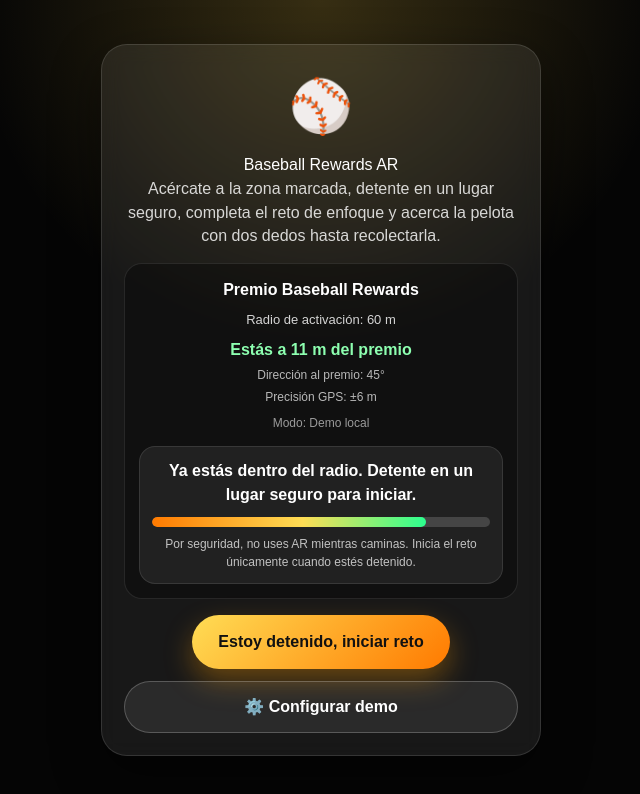
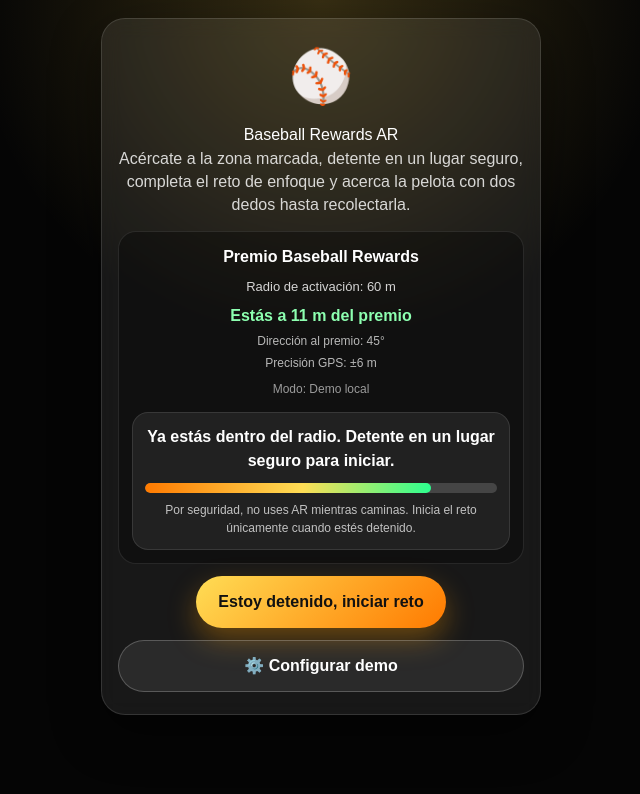
Before and after one commit to click-go-system/Baseball-Rewards-Platform, a Next.js app: page /compatible-ar in a window 1280 px wide. Shown: the top 794 px of the page, without its empty margins (319-959 px from the left). Built offline with nearby package versions, Linux system fonts and the light colour scheme.

Commit message:
fix android config button and remove sensor warning

```diff
--- a/components/CompatibleARDemo.tsx
+++ b/components/CompatibleARDemo.tsx
@@ -448,9 +448,6 @@ export default function CompatibleARDemo() {
   const foundTimeoutRef = useRef<ReturnType<typeof setTimeout> | null>(null);
   const sensorFallbackTimeoutRef = useRef<ReturnType<typeof setTimeout> | null>(
     null,
-  );
-  const temporaryMessageTimeoutRef = useRef<ReturnType<typeof setTimeout> | null>(
-    null
   );
   const locationWatchIdRef = useRef<number | null>(null);
   const previewLocationWatchIdRef = useRef<number | null>(null);
@@ -745,23 +742,6 @@ export default function CompatibleARDemo() {
       sensorFallbackTimeoutRef.current = null;
     }
 
-    if (temporaryMessageTimeoutRef.current) {
-      clearTimeout(temporaryMessageTimeoutRef.current);
-      temporaryMessageTimeoutRef.current = null;
-    }
-  }
-
-  function showTemporaryMessage(message: string, duration = 3000) {
-    setError(message);
-
-    if (temporaryMessageTimeoutRef.current) {
-      clearTimeout(temporaryMessageTimeoutRef.current);
-    }
-
-    temporaryMessageTimeoutRef.current = setTimeout(() => {
-      setError("");
-      temporaryMessageTimeoutRef.current = null;
-    }, duration);
   }
 
   async function requestOrientationPermission() {
@@ -780,9 +760,6 @@ export default function CompatibleARDemo() {
           await DeviceOrientationEventTyped.requestPermission();
 
         if (permission !== "granted") {
-          showTemporaryMessage(
-            "No se concedió permiso para usar el movimiento del celular. Se activará modo compatible.",
-          );
           setControlMode("manual");
           return false;
         }
@@ -791,9 +768,6 @@ export default function CompatibleARDemo() {
       return true;
     } catch (err) {
       console.error(err);
-      showTemporaryMessage(
-        "No se pudo solicitar permiso de movimiento. Se activará modo compatible.",
-      );
       setControlMode("manual");
       return false;
     }
@@ -884,9 +858,7 @@ export default function CompatibleARDemo() {
 
           if (!hasUsefulSensor) {
             setControlMode("manual");
-            showTemporaryMessage(
-              "Tu navegador no entregó sensores de movimiento. Activamos modo compatible.",
-            );
+            // No mostramos advertencia de sensores porque el reto funciona con touch.
           }
 
           return current;
@@ -1105,27 +1077,6 @@ export default function CompatibleARDemo() {
     startPreviewLocationWatch(latestConfig);
   }
 
-  function moveManual(horizontalDelta: number, verticalDelta: number) {
-    setManualPosition((current) => {
-      const nextVertical = Math.max(
-        0,
-        Math.min(140, current.vertical + verticalDelta),
-      );
-
-      return {
-        horizontal: normalizeAngle(current.horizontal + horizontalDelta),
-        vertical: nextVertical,
-      };
-    });
-  }
-
-  function moveFocusManual(xDelta: number, yDelta: number) {
-    setManualFocusPosition((current) => ({
-      x: clamp(current.x + xDelta, 8, 92),
-      y: clamp(current.y + yDelta, 22, 86),
-    }));
-  }
-
   function updateFocusPositionFromPointer(clientX: number, clientY: number) {
     const layer = focusLayerRef.current;
 
@@ -1348,23 +1299,27 @@ export default function CompatibleARDemo() {
     <main
       style={{
         width: "100vw",
-        height: "100vh",
-        overflow: "hidden",
+        minHeight: "100dvh",
+        height: started ? "100dvh" : "auto",
+        overflow: started ? "hidden" : "auto",
         background: "#000",
+        WebkitOverflowScrolling: "touch",
       }}
     >
       {!started && (
         <section
           style={{
-            minHeight: "100vh",
+            minHeight: "100dvh",
             color: "white",
             display: "flex",
-            justifyContent: "center",
+            justifyContent: "flex-start",
             alignItems: "center",
             flexDirection: "column",
             textAlign: "center",
-            padding: 24,
-            gap: 16,
+            padding:
+              "calc(env(safe-area-inset-top, 0px) + 18px) 14px calc(env(safe-area-inset-bottom, 0px) + 44px)",
+            gap: 14,
+            boxSizing: "border-box",
             background:
               "radial-gradient(circle at top, rgba(255,210,74,0.20), transparent 34%), #050505",
           }}
@@ -1713,56 +1668,6 @@ export default function CompatibleARDemo() {
 
           {error && !showBall && <div style={errorBoxStyle}>{error}</div>}
 
-          {controlMode === "manual" && cameraReady && !showBall && (
-            <div style={manualControlsWrapperStyle}>
-              <button
-                onClick={() =>
-                  challengeState === "focusChallenge"
-                    ? moveFocusManual(-7, 0)
-                    : moveManual(-8, 0)
-                }
-                style={manualButtonStyle}
-              >
-                ← H
-              </button>
-
-              <div style={{ display: "grid", gap: 8 }}>
-                <button
-                  onClick={() =>
-                    challengeState === "focusChallenge"
-                      ? moveFocusManual(0, -7)
-                      : moveManual(0, -5)
-                  }
-                  style={manualButtonStyle}
-                >
-                  ↑ V
-                </button>
-
-                <button
-                  onClick={() =>
-                    challengeState === "focusChallenge"
-                      ? moveFocusManual(0, 7)
-                      : moveManual(0, 5)
-                  }
-                  style={manualButtonStyle}
-                >
-                  ↓ V
-                </button>
-              </div>
-
-              <button
-                onClick={() =>
-                  challengeState === "focusChallenge"
-                    ? moveFocusManual(7, 0)
-                    : moveManual(8, 0)
-                }
-                style={manualButtonStyle}
-              >
-                H →
-              </button>
-            </div>
-          )}
-
           {challengeState === "focusChallenge" && cameraReady && !showBall && (
             <div style={bottomPillStyle}>Arrastra la mira hacia las señales</div>
           )}
@@ -1777,8 +1682,8 @@ export default function CompatibleARDemo() {
 }
 
 const primaryButtonStyle: CSSProperties = {
-  marginTop: 16,
-  padding: "15px 26px",
+  marginTop: 12,
+  padding: "14px 22px",
   borderRadius: 999,
   border: "none",
   fontWeight: 900,
@@ -1819,6 +1724,7 @@ const secondaryLinkButtonStyle: CSSProperties = {
   alignItems: "center",
   width: "100%",
   marginTop: 12,
+  marginBottom: 4,
   padding: "13px 18px",
   borderRadius: 999,
   border: "1px solid rgba(255,255,255,0.22)",
@@ -1831,19 +1737,20 @@ const secondaryLinkButtonStyle: CSSProperties = {
 const introCardStyle: CSSProperties = {
   width: "100%",
   maxWidth: 440,
+  boxSizing: "border-box",
   background: "rgba(255,255,255,0.08)",
   border: "1px solid rgba(255,255,255,0.12)",
-  borderRadius: 26,
-  padding: 22,
+  borderRadius: 24,
+  padding: "18px 16px",
   boxShadow: "0 18px 50px rgba(0,0,0,0.45)",
   backdropFilter: "blur(10px)",
 };
 
 const locationPanelStyle: CSSProperties = {
-  marginTop: 16,
+  marginTop: 14,
   background: "rgba(0,0,0,0.35)",
   borderRadius: 18,
-  padding: 14,
+  padding: 13,
   border: "1px solid rgba(255,255,255,0.10)",
 };
 
@@ -2008,27 +1915,6 @@ const errorBoxStyle: CSSProperties = {
   textAlign: "center",
 };
 
-const manualControlsWrapperStyle: CSSProperties = {
-  position: "fixed",
-  left: 14,
-  right: 14,
-  bottom: 86,
-  zIndex: 5,
-  display: "grid",
-  gridTemplateColumns: "1fr 1fr 1fr",
-  gap: 10,
-  alignItems: "center",
-};
-
-const manualButtonStyle: CSSProperties = {
-  padding: "14px 12px",
-  borderRadius: 16,
-  border: "none",
-  background: "rgba(255,255,255,0.92)",
-  color: "#111",
-  fontWeight: 900,
-  fontSize: 15,
-};
 
 const bottomPillStyle: CSSProperties = {
   position: "fixed",
```
